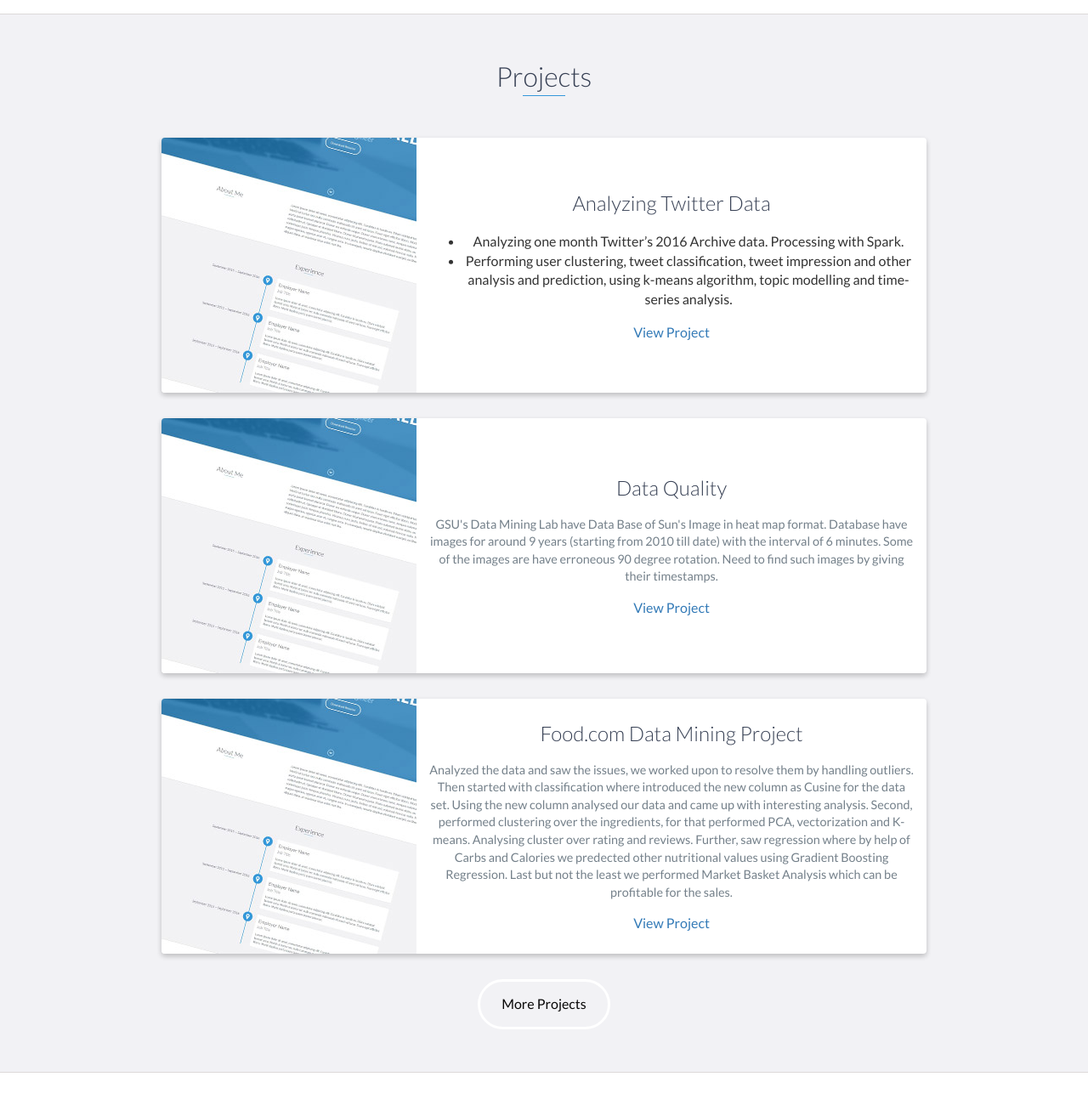
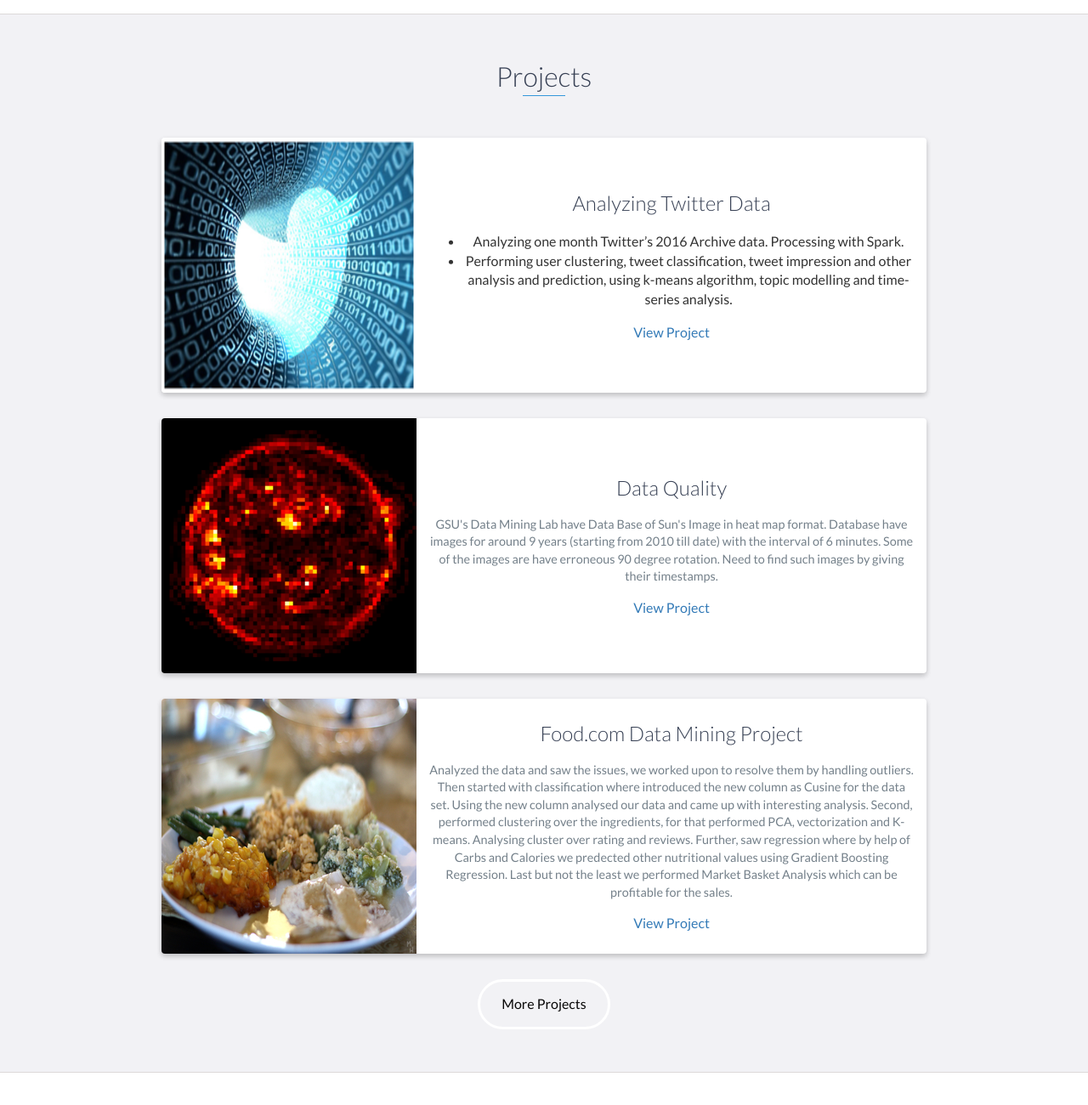
Before and after one commit to SONAMDAWANI/sonamdawani.github.io, a website: page index.html in a window 1280 px wide. Shown: the part 2435-3735 px from the top of the page at 85% size. Drawn offline with nearby package versions, Linux system fonts and the light colour scheme.

Commit message:
Update index.html

```diff
--- a/index.html
+++ b/index.html
@@ -144,7 +144,7 @@
             <div class="row">
                 <div class="project shadow-large">
                     <div class="project-image">
-                        <img src="images/project.jpg" />
+                        <img src="images/twitter.png" />
                     </div>
                     <!-- End .project-image -->
                     <div class="project-info">
@@ -165,7 +165,7 @@
 
                 <div class="project shadow-large">
                     <div class="project-image">
-                        <img src="images/project.jpg" />
+                        <img src="images/dmlab.png" />
                     </div>
                     <!-- End .project-image -->
                     <div class="project-info">
@@ -181,7 +181,7 @@
 
                 <div class="project shadow-large">
                     <div class="project-image">
-                        <img src="images/project.jpg" />
+                        <img src="images/food.jpg" />
                     </div>
                     <!-- End .project-image -->
                     <div class="project-info">
```
